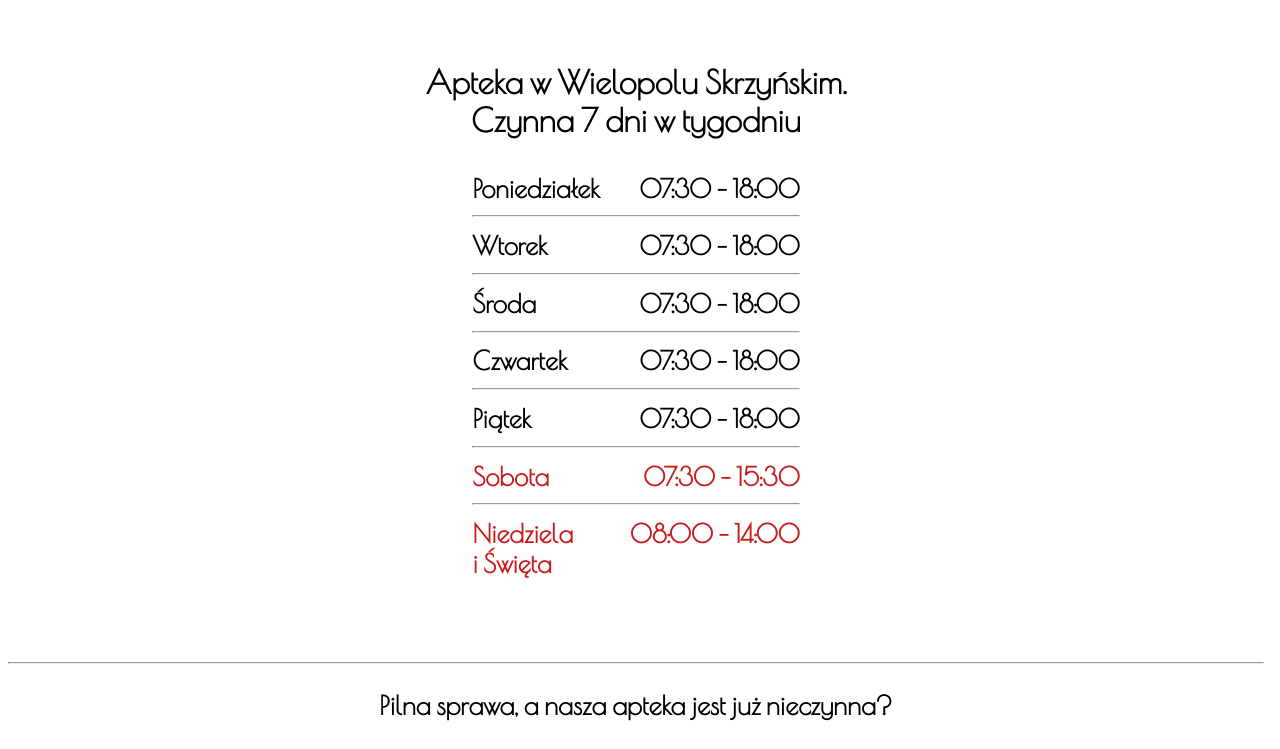
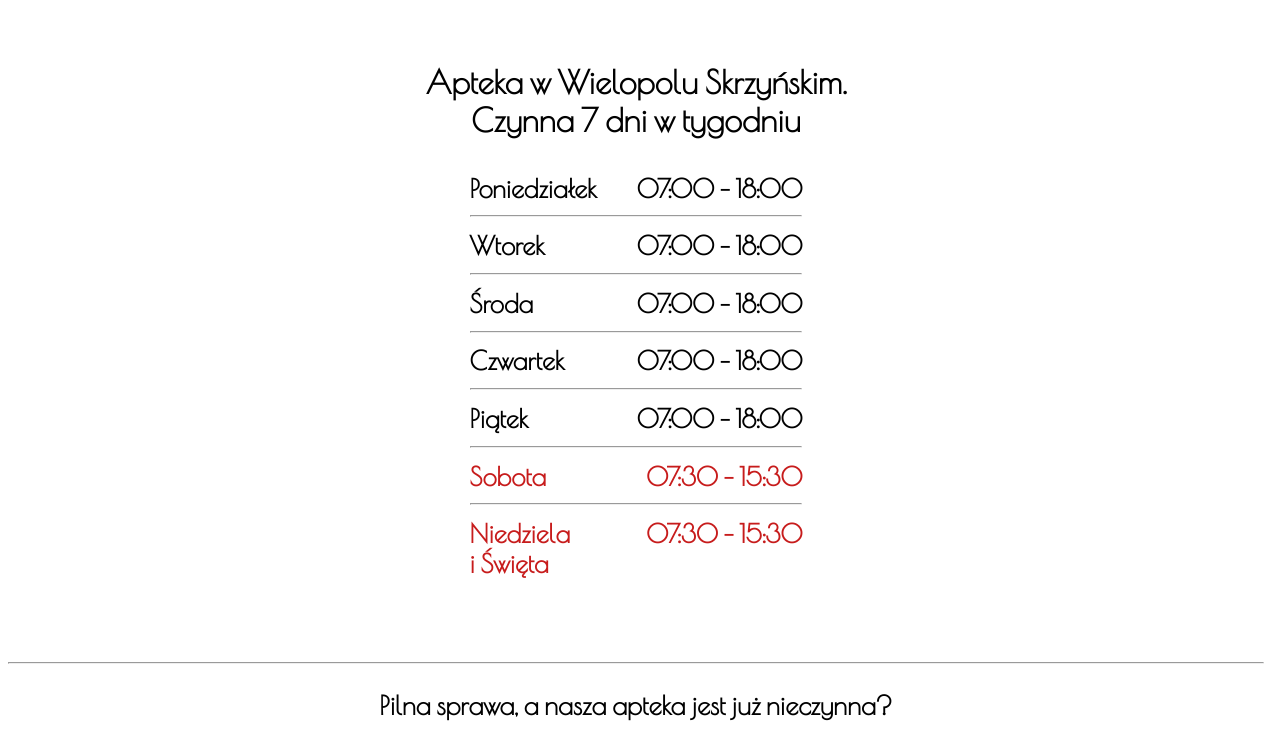
Before and after one commit to olaftarlowski/apteka-2.0, a React (Vite) app: page / in a window 1280 px wide. Shown: the part 503-1252 px from the top of the page. Built offline with nearby package versions, Linux system fonts and the light colour scheme.

Commit message:
godziny fix

```diff
--- a/src/pages/Contact.js
+++ b/src/pages/Contact.js
@@ -39,7 +39,7 @@ const Contact = () => {
             <p className="content__day-parag">
               <span>poniedziałek - piątek</span>
               <b>
-                <BiTime />&nbsp; 07:30 – 18:00
+                <BiTime />&nbsp; 07:00 – 18:00
               </b>
             </p>
             <p className="content__day-parag">
@@ -51,7 +51,7 @@ const Contact = () => {
             <p className="content__day-parag">
               <span>niedziela</span>
               <b>
-                <BiTime />&nbsp; 08:00 – 14:00
+                <BiTime />&nbsp; 07:30 – 15:30
               </b>
             </p>
           </div>
--- a/src/pages/Home.js
+++ b/src/pages/Home.js
@@ -16,23 +16,23 @@ const Home = () => {
           </h1>
           <ul>
             <li>
-              <b>Poniedziałek</b> <span>07:30 - 18:00</span>
+              <b>Poniedziałek</b> <span>07:00 - 18:00</span>
             </li>
             <hr />
             <li>
-              <b>Wtorek</b> <span>07:30 - 18:00</span>
+              <b>Wtorek</b> <span>07:00 - 18:00</span>
             </li>
             <hr />
             <li>
-              <b>Środa</b> <span>07:30 - 18:00</span>
+              <b>Środa</b> <span>07:00 - 18:00</span>
             </li>
             <hr />
             <li>
-              <b>Czwartek</b> <span>07:30 - 18:00</span>
+              <b>Czwartek</b> <span>07:00 - 18:00</span>
             </li>
             <hr />
             <li>
-              <b>Piątek</b> <span>07:30 - 18:00</span>
+              <b>Piątek</b> <span>07:00 - 18:00</span>
             </li>
             <hr />
             <li className="weekend">
@@ -43,7 +43,7 @@ const Home = () => {
               <b>
                 Niedziela <br /> i Święta
               </b>{" "}
-              <span>08:00 - 14:00</span>
+              <span>07:30 - 15:30</span>
             </li>
           </ul>
         </div>
```
